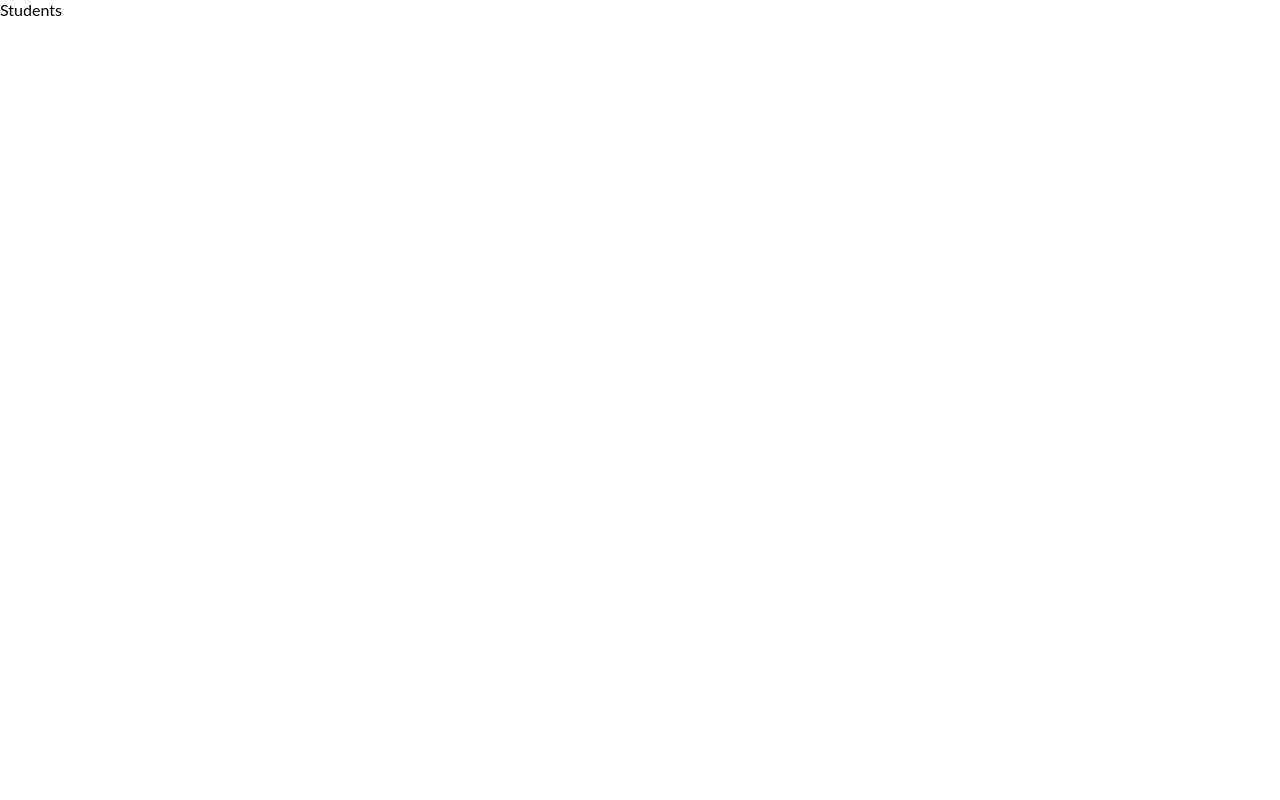
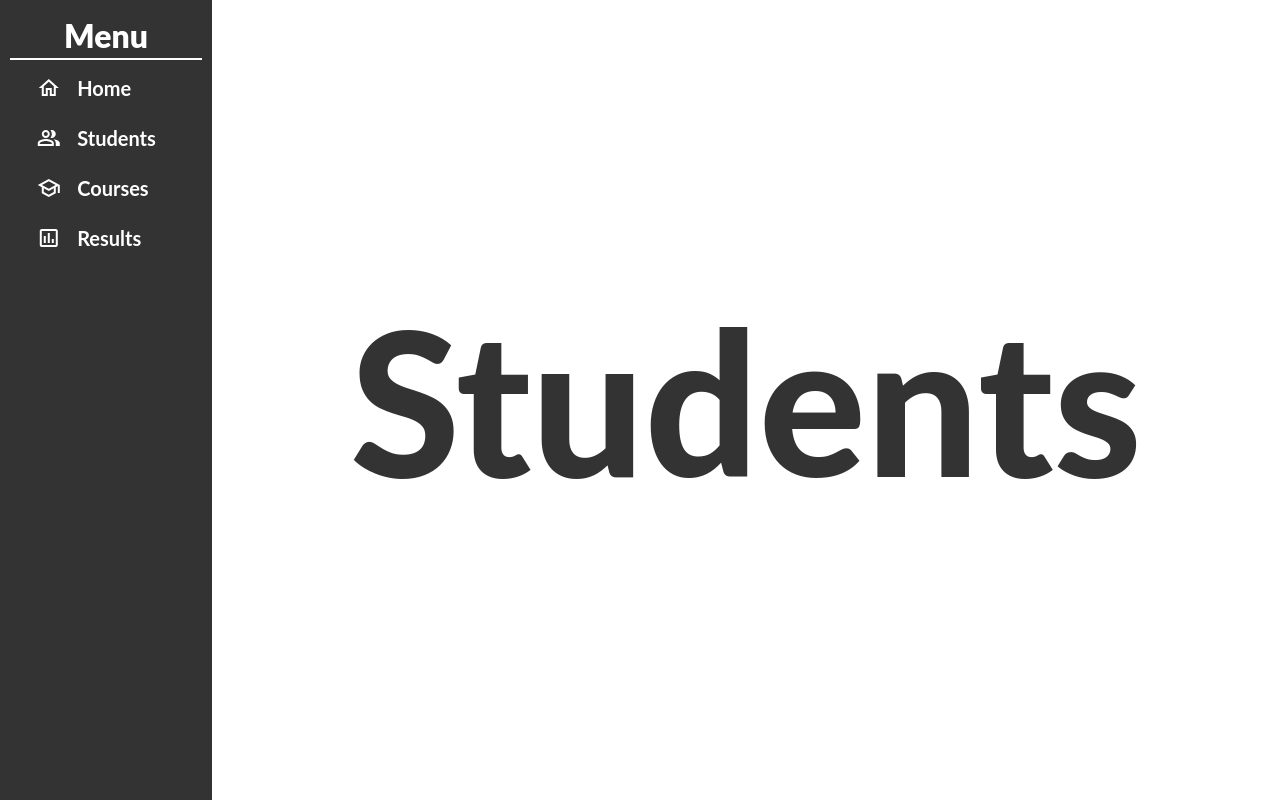
Before and after one commit to Zavista/student-system, a React (Vite) app in the folder frontend/: page /students in a window 1280 px wide. Built offline with nearby package versions, Linux system fonts and the light colour scheme.

Commit message:
Added Navbar

```diff
--- a/frontend/pages/Courses.jsx
+++ b/frontend/pages/Courses.jsx
@@ -1,8 +1,30 @@
+import Navbar from "../components/Navbar";
+import styled from "styled-components";
+
+const Wrapper = styled.div`
+  width: 100%;
+  height: 100%;
+  display: flex;
+`;
+
+const Container = styled.div`
+  width: 100%;
+  height: 100vh;
+  display: flex;
+  justify-content: center;
+  align-items: center;
+  font-size: 200px;
+  font-weight: 800;
+  color: #333333;
+`;
 
 const Courses = () => {
   return (
-    <div>Courses</div>
-  )
-}
+    <Wrapper>
+      <Navbar></Navbar>
+      <Container>Courses</Container>
+    </Wrapper>
+  );
+};
 
-export default Courses
+export default Courses;
--- a/frontend/pages/Results.jsx
+++ b/frontend/pages/Results.jsx
@@ -1,9 +1,30 @@
+import Navbar from "../components/Navbar";
+import styled from "styled-components";
 
+const Wrapper = styled.div`
+  width: 100%;
+  height: 100%;
+  display: flex;
+`;
+
+const Container = styled.div`
+  width: 100%;
+  height: 100vh;
+  display: flex;
+  justify-content: center;
+  align-items: center;
+  font-size: 200px;
+  font-weight: 800;
+  color: #333333;
+`;
 
 const Results = () => {
   return (
-    <div>Results</div>
-  )
-}
+    <Wrapper>
+      <Navbar></Navbar>
+      <Container>Results</Container>
+    </Wrapper>
+  );
+};
 
-export default Results
+export default Results;
--- a/frontend/pages/Students.jsx
+++ b/frontend/pages/Students.jsx
@@ -1,8 +1,30 @@
+import Navbar from "../components/Navbar";
+import styled from "styled-components";
+
+const Wrapper = styled.div`
+  width: 100%;
+  height: 100%;
+  display: flex;
+`;
+
+const Container = styled.div`
+  width: 100%;
+  height: 100vh;
+  display: flex;
+  justify-content: center;
+  align-items: center;
+  font-size: 200px;
+  font-weight: 800;
+  color: #333333;
+`;
 
 const Students = () => {
   return (
-    <div>Students</div>
-  )
-}
+    <Wrapper>
+      <Navbar></Navbar>
+      <Container>Students</Container>
+    </Wrapper>
+  );
+};
 
-export default Students
+export default Students;
```
